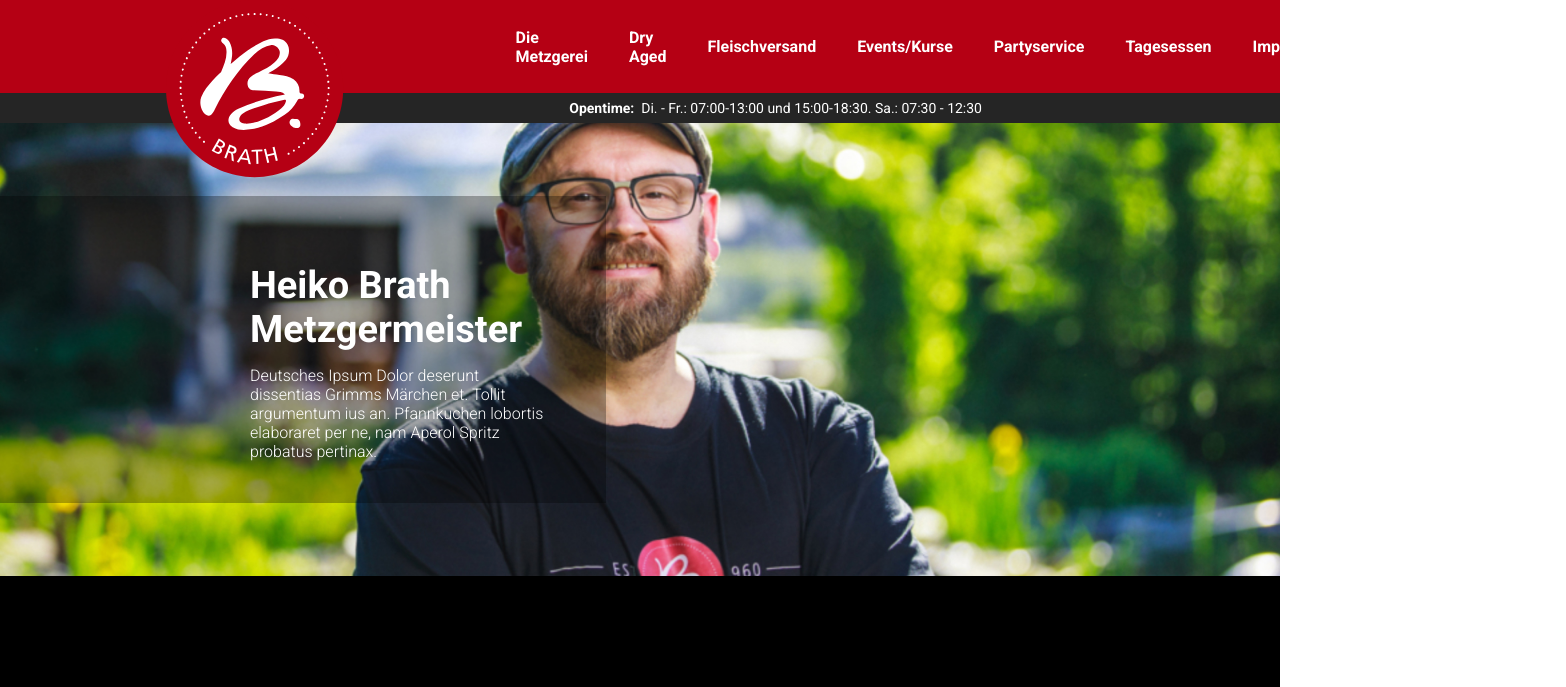
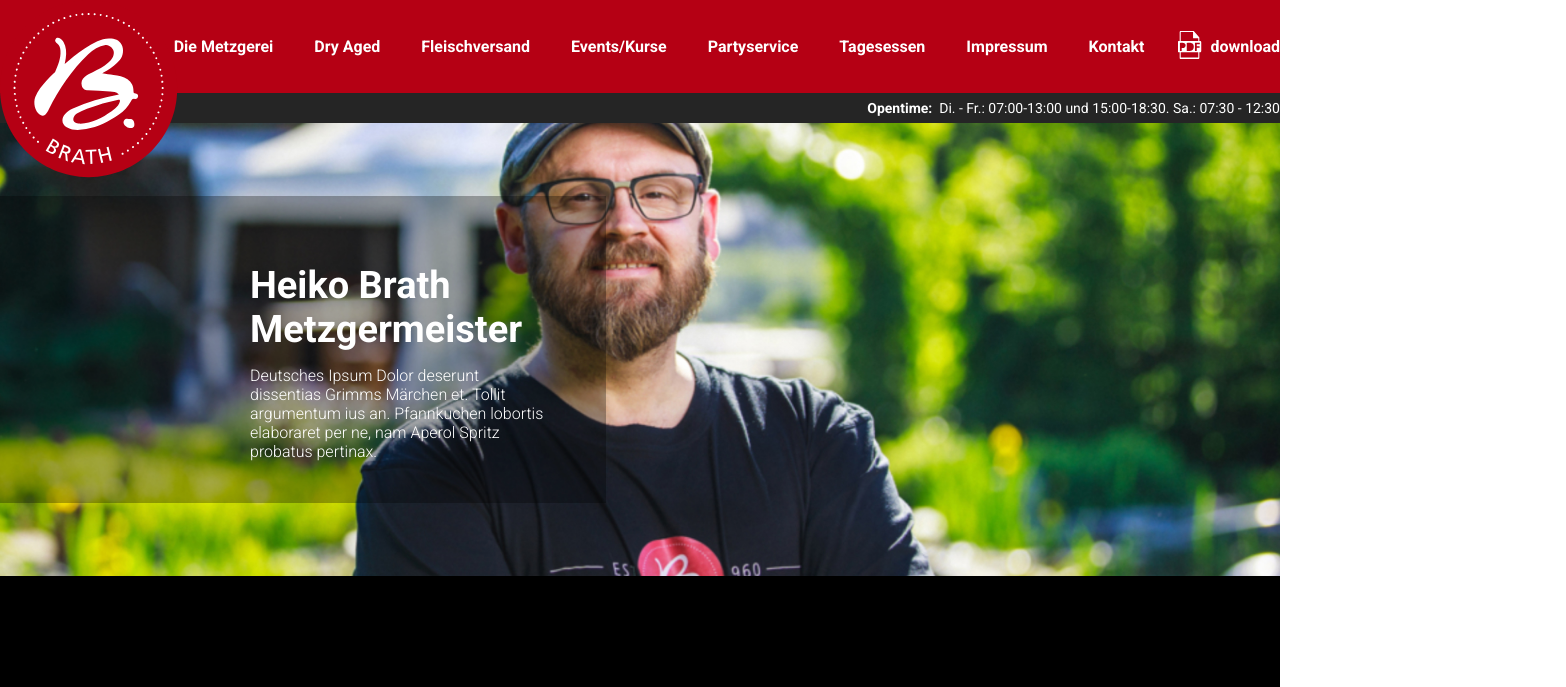
Before and after one commit to BusMate/BusMatePraxa, a plain HTML site: page index.html in a window 1280 px wide. Shown: the top 687 px of the page, 1566 px wide, since content can reach past the window. Drawn offline with Linux system fonts and the light colour scheme.

Commit message:
navbar fixes

```diff
--- a/style.css
+++ b/style.css
@@ -54,13 +54,12 @@ li a {
     display: flex;
     flex-direction: row;
     background-color: #B50014;
+    justify-content: flex-end;
     height: 93px;
     align-items: center;
     gap: 41px;
     font-size: 16px;
     font-weight: 700;
-    padding-right: 298px;
-    padding-left: 515.5px;
     list-style: none;
     color: white;
 }
@@ -73,22 +72,20 @@ li a {
     display: flex;
     flex-direction: row;
     background-color: #252525;
-    top: 95px;
+    justify-content: flex-end;
     height: 30px;
     align-items: center;
-    justify-content: flex-end;
     color: white;
     font-size: 14px;
     font-weight: 400;
     gap: 6.95px;
-    padding-right: 298px;
 }
 
 .Logo {
     display: flex;
     position: absolute;
     z-index: 1;
-    padding-left: 13%;
+    justify-content: flex-start;
 }
 
 .Header {
```
